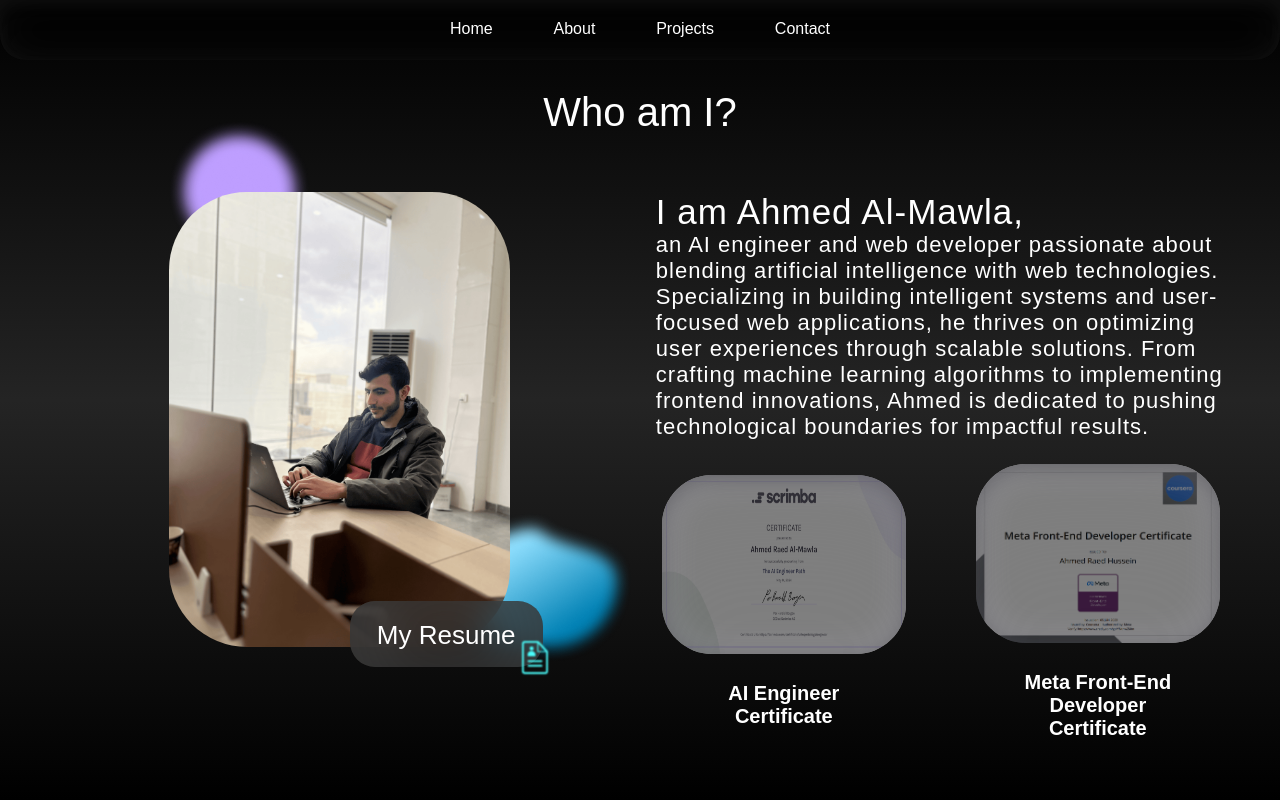
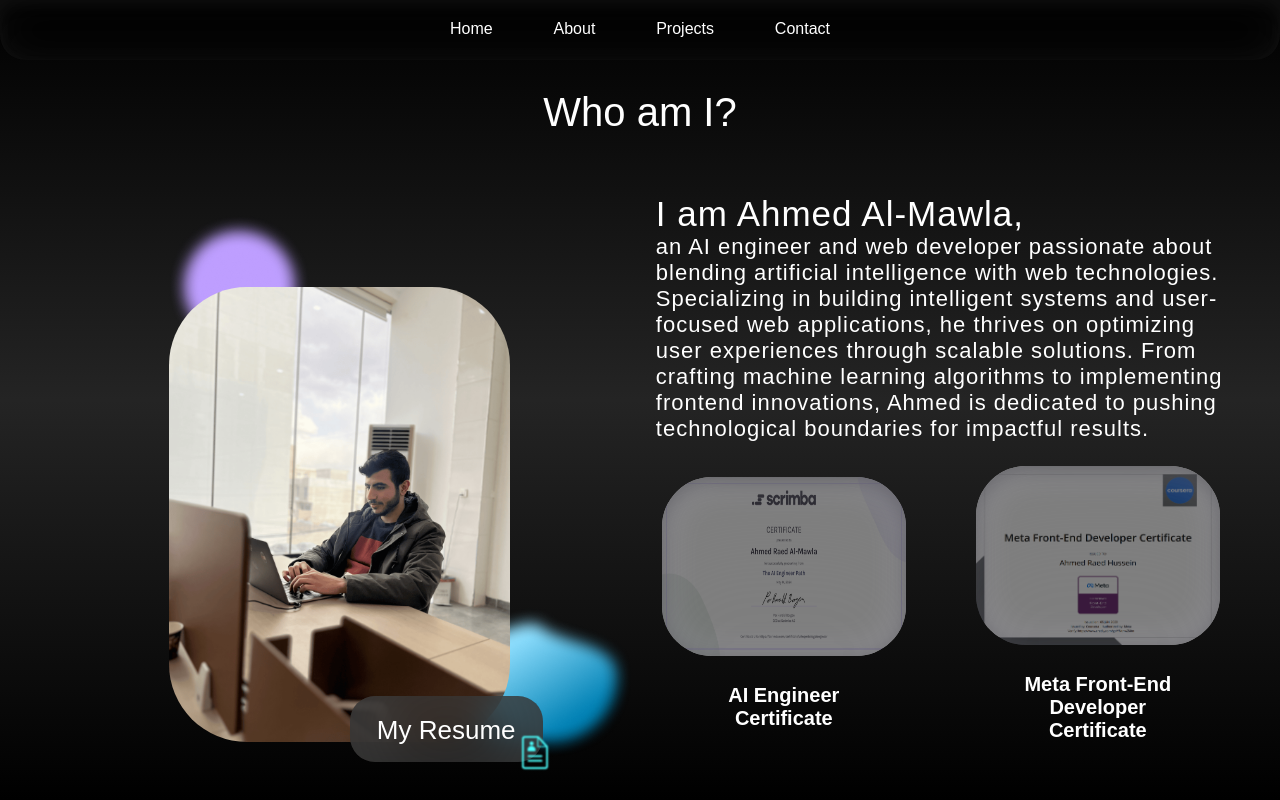
Before and after one commit to ahmed-raed/Portfolio, a Next.js app: page /about in a window 1280 px wide. Built offline with nearby package versions, Linux system fonts and the light colour scheme; a web font is replaced by a local one.

Commit message:
Refactor layout to use Flexbox and integrate 3D background

```diff
--- a/app/about/page.module.css
+++ b/app/about/page.module.css
@@ -3,13 +3,16 @@
 .main {
   display: flex;
   flex-direction: column;
-  height: 92%;
+  min-height: 100%;
+  flex: 1;
 }
 
 .bothSections {
   display: flex;
   align-items: center;
   margin: auto 3%;
+  flex: 1;
+  width: 94%;
 }
 
 .headline {
@@ -22,9 +25,7 @@
 }
 
 .bothSections .leftSec {
-  float: left;
   width: 50%;
-  height: 100%;
   display: flex;
   flex-direction: column;
   padding: 20px;
@@ -103,9 +104,7 @@
 }
 
 .rightSec {
-  float: right;
   width: 50%;
-  height: 100%;
   display: flex;
   flex-direction: column;
   padding: 20px;
--- a/app/contact/page.module.css
+++ b/app/contact/page.module.css
@@ -4,6 +4,8 @@
   display: flex;
   flex-direction: column;
   align-items: center;
+  min-height: 100%;
+  flex: 1;
 }
 
 .headline {
--- a/app/globals.css
+++ b/app/globals.css
@@ -9,7 +9,9 @@
 
 body {
   width: 100%;
-  height: 100vh;
+  min-height: 100vh;
+  display: flex;
+  flex-direction: column;
   background-image: linear-gradient(to bottom, #000, #242424, #000);
   overflow-x: hidden;
 }
--- a/app/layout.js
+++ b/app/layout.js
@@ -21,7 +21,9 @@ export default function RootLayout({ children }) {
           <div className="contact"><Link href="/contact" className="theLink">Contact</Link></div>
         </div>
       </nav>
-      {children}
+      <main style={{ flex: 1, display: 'flex', flexDirection: 'column', width: '100%' }}>
+        {children}
+      </main>
       </body>
     </html>
   );
--- a/app/page.js
+++ b/app/page.js
@@ -8,12 +8,14 @@ import blueStorm from "../public/assets/Ellipse3.png";
 import greenStorm from "../public/assets/Ellipse1.png";
 import ai from "../public/assets/ai.png";
 import coding from "../public/assets/coding.png";
+import ThreeScene from "./components/ThreeScene";
 
 export default function Home() {
   const strings = ["Web Developer", "AI Developer", "Technical Consultant"];
 
   return (
     <>
+      <ThreeScene />
       <div className={styles.both}>
         <div className={styles.left}>
           <div className={styles.text1}>Hello, My name is</div>
--- a/app/page.module.css
+++ b/app/page.module.css
@@ -5,12 +5,13 @@
   display: flex;
   align-items: center;
   margin: auto 2%;
+  flex: 1;
+  width: 96%;
+  min-height: calc(100vh - 60px);
 }
 
 .left {
-  float: left;
   width: 50%;
-  height: 100%;
   padding: 20px;
   color: #fff;
   font-family: "ABeeZee", sans-serif;
@@ -53,9 +54,7 @@
 }
 
 .right {
-  float: right;
   width: 50%;
-  height: 100%;
   padding: 0 20px;
   display: flex;
   justify-content: flex-end;
--- a/app/projects/page.module.css
+++ b/app/projects/page.module.css
@@ -3,6 +3,8 @@
 .main {
   background-image: linear-gradient(to bottom, #000, #242424, #000);
   padding-top: 30px;
+  min-height: 100%;
+  flex: 1;
 }
 
 .headline {
@@ -17,7 +19,8 @@
   display: flex;
   justify-content: center;
   align-items: center;
-  height: 641px;
+  min-height: 500px;
+  padding: 50px 0;
 }
 
 .projectImg {
@@ -186,7 +189,7 @@
 @media (max-width: 947px) {
   .project {
     flex-direction: column !important;
-    height: 100% !important;
+    height: auto !important;
     margin: 85px 0px !important;
   }
   .projectImg {
--- a/package.json
+++ b/package.json
@@ -10,11 +10,14 @@
   },
   "dependencies": {
     "@emailjs/browser": "^4.4.1",
+    "@react-three/drei": "^9.122.0",
+    "@react-three/fiber": "^8.18.0",
     "jquery": "^3.7.1",
     "next": "^14.2.32",
     "nodemailer": "^7.0.6",
     "react": "^18",
     "react-dom": "^18",
+    "three": "^0.166.1",
     "typed.js": "^2.1.0"
   },
   "devDependencies": {
```
Also changed, not shown: app/components/ThreeScene.js (added, +56 -0 lines), 2 other files (tests, documents, lock files or other folders).
